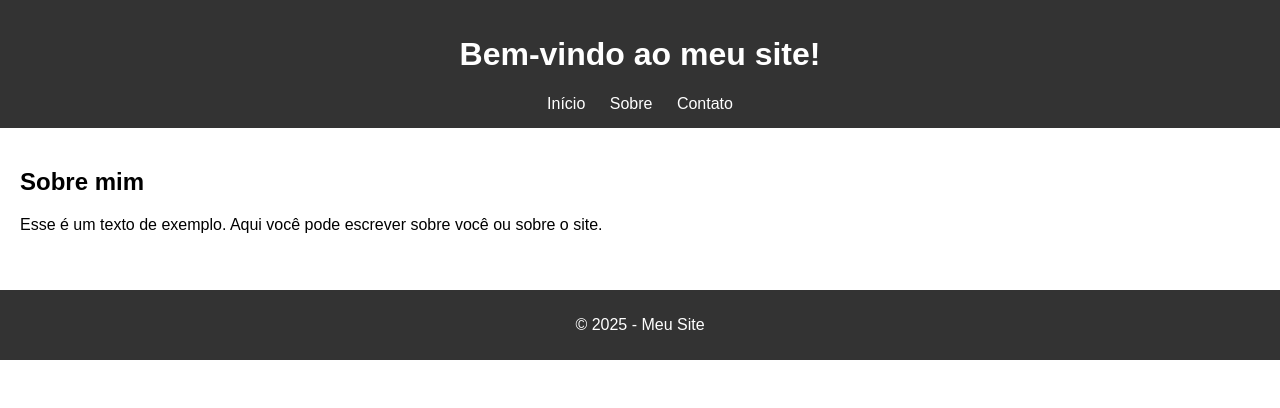
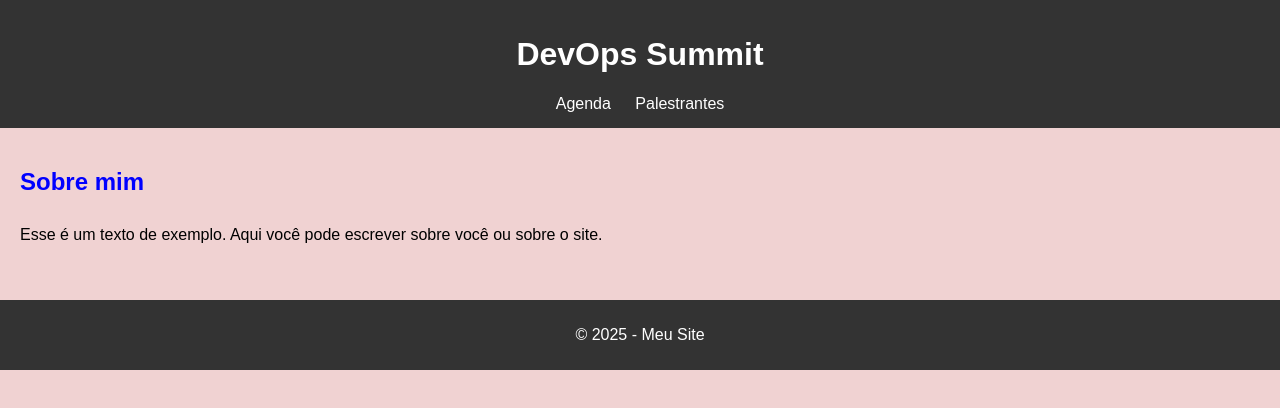
Before and after one commit to LeonardoGalvaoToffoli/Exercicio2-DevOps, a plain HTML site: page index.html in a window 1280 px wide. Drawn offline with Linux system fonts and the light colour scheme.

Commit message:
feat: Adiciona titulo,Navegação e Estilização básica

```diff
--- a/index.html
+++ b/index.html
@@ -9,12 +9,11 @@
 
 <body>
   <header>
-    <h1>Bem-vindo ao meu site!</h1>
+    <h1>DevOps Summit</h1>
     <nav>
       <ul>
-        <li><a href="#">Início</a></li>
-        <li><a href="#">Sobre</a></li>
-        <li><a href="#">Contato</a></li>
+        <li><a href="#agenda">Agenda</a></li>
+        <li><a href="#palestrantes">Palestrantes</a></li>
       </ul>
     </nav>
   </header>
--- a/style.css
+++ b/style.css
@@ -1,8 +1,13 @@
-/* Reset básico */
+h2 {
+  color: blue;
+  padding-bottom: 10px;
+}
+
 body {
   margin: 0;
   padding: 0;
   font-family: Arial, sans-serif;
+  background-color: #f0d2d2;
 }
 
 /* Cabeçalho */
```
